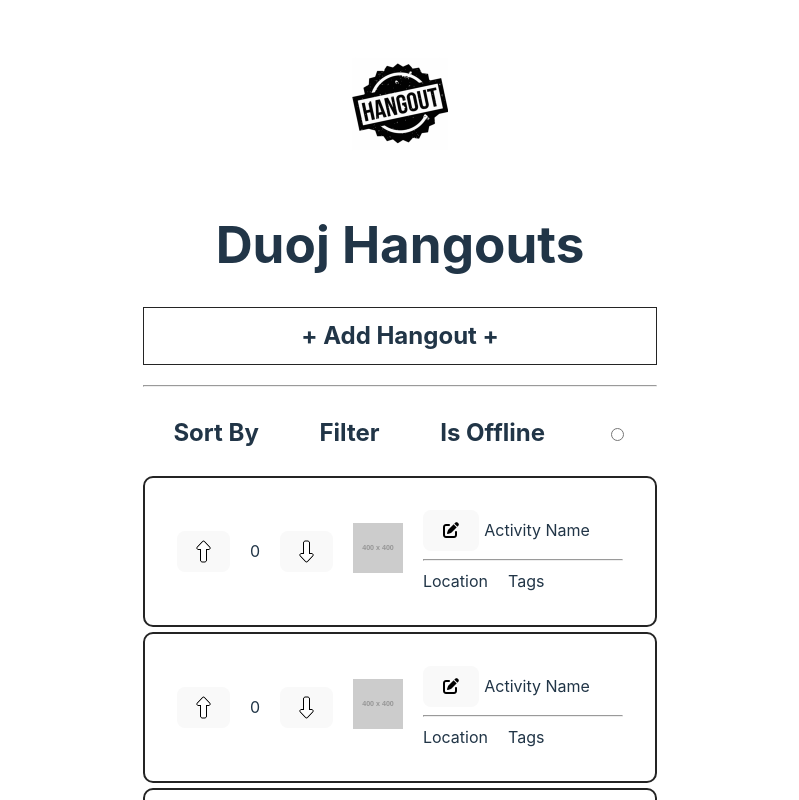
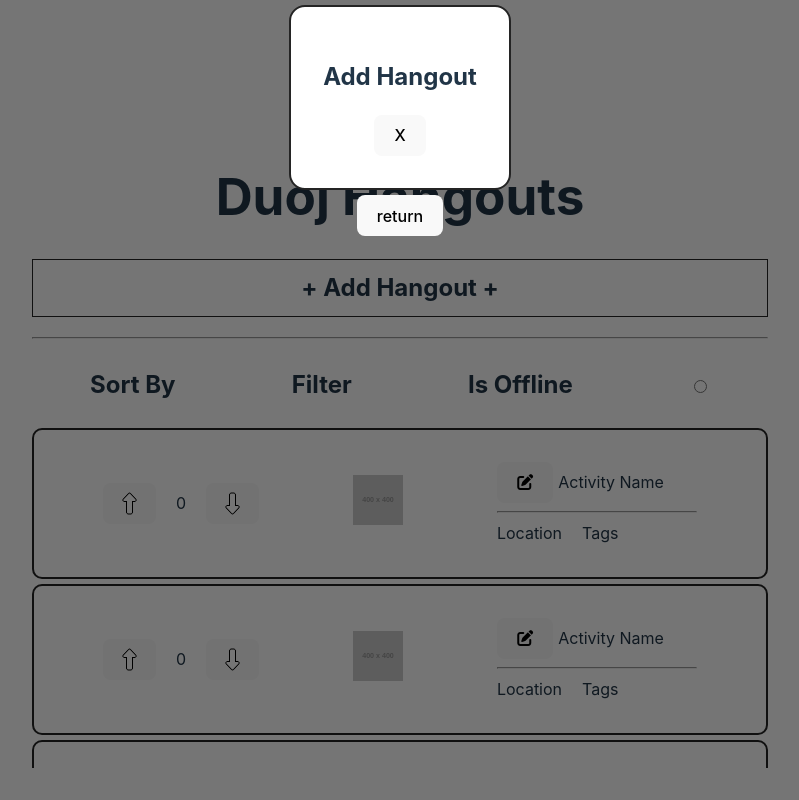
Before and after one commit to elbert-git/DuojHangouts, a Svelte app: page / in a window 1280 px wide. Both pictures are taken after a click on the element "+ Add Hangout +". Shown: the top 800 px of the page, without its empty margins (240-1039 px from the left). Built offline with nearby package versions, Linux system fonts and the light colour scheme.

Commit message:
added modal in

```diff
--- a/package.json
+++ b/package.json
@@ -4,7 +4,7 @@
   "version": "0.0.0",
   "type": "module",
   "scripts": {
-    "dev": "vite",
+    "dev": "vite --host",
     "build": "vite build",
     "preview": "vite preview"
   },
--- a/src/App.svelte
+++ b/src/App.svelte
@@ -1,13 +1,22 @@
 <script>
   import hangoutLogo from '/android-chrome-192x192.png';
-  import Counter from './lib/Counter.svelte';
+  import HangoutEntry from './lib/HangoutEntry.svelte';
+  import PopUpModal from './lib/common/PopUpModal.svelte';
+  import HangoutForm from './lib/HangoutForm.svelte';
+
+  // states
+  let newEntrySlideUp = false;
+  let allHangouts = {}
+  // event callbacks
+  const toggleNewEntryModal = (bool)=>{newEntrySlideUp = bool}
 </script>
 
-<main>
+<main class="main">
+  <!-- root div to suppor pop up -->
+  <div class="root">
     <img src={hangoutLogo} class="logo svelte" alt="Hangout Logo" />
     <h1>Duoj Hangouts</h1>
-
-  <h2 class="hangout-button">+ Add Hangout +</h2>
+    <h2 class="hangout-button" on:pointerup={()=>{toggleNewEntryModal(true)}}>+ Add Hangout +</h2>
     <hr />
     <div class="flex flex-row justify-around">
       <h2>Sort By</h2>
@@ -16,14 +25,20 @@
       <input type="radio" />
     </div>
     <div class="card">
-    <Counter />
+      <HangoutEntry />
     </div>
     <div class="card">
-    <Counter />
+      <HangoutEntry />
     </div>
     <div class="card">
-    <Counter />
+      <HangoutEntry />
     </div>
+  </div>
+
+  <!-- pop up modals -->
+  <PopUpModal slideUp={newEntrySlideUp} toggleModal={toggleNewEntryModal}>
+    <HangoutForm></HangoutForm>
+  </PopUpModal>
 </main>
 
 <style>
--- a/src/app.css
+++ b/src/app.css
@@ -1,3 +1,14 @@
+*{box-sizing: border-box;}
+html, body, #app, .main{
+  height: 100%;
+  width: 100%;
+  overflow-y: hidden;
+}
+.root{
+  height: 100%;
+  overflow-y: scroll;
+}
+
 :root {
   font-family: Inter, system-ui, Avenir, Helvetica, Arial, sans-serif;
   line-height: 1.5;
@@ -45,7 +56,7 @@ h1 {
 }
 
 #app {
-  max-width: 1280px;
+  max-width: 800px;
   margin: 0 auto;
   padding: 2rem;
   text-align: center;
@@ -123,3 +134,11 @@ button:focus-visible {
 .grow {
   flex-grow: 1;
 }
+
+
+
+
+
+
+/* for debugging */
+/* *{outline: rgba(255, 0, 0, 0.363) 1px solid;}  */
--- /dev/null
+++ b/src/lib/HangoutForm.svelte
@@ -0,0 +1,42 @@
+<script>
+
+</script>
+
+<div class="root">
+  <div class="card">
+    <!-- top row -->
+    <div class="topRow">
+      <h2>Add Hangout</h2>
+      <button>X</button>
+    </div>
+    <!-- main body -->
+    <div class="formBody">
+
+    </div>
+  </div>
+</div>
+
+<style>
+  .root{
+    pointer-events: auto;
+    height: 100%;
+    width: 100%;
+
+    display: flex;
+    align-items: center;
+    justify-content: center;
+  }
+
+  .card{
+    background-color: white;
+    border-radius: 1rem;
+  }
+
+  .topRow{
+    width: 100%;
+  }
+
+  .formBody{
+    width: 100%;
+  }
+</style>
--- /dev/null
+++ b/src/lib/common/PopUpModal.svelte
@@ -0,0 +1,51 @@
+<script>
+  // props
+  export let slideUp = false;
+  export let toggleModal = null
+</script>
+
+<div class="overlay">
+  <div class={slideUp ? "bg overlay" : "bg overlay bg-slideDown"} on:pointerup={()=>{toggleModal(false)}}></div>
+  <div class={slideUp ? "slider" : "slider slider-slideDown"}>
+    <slot>child</slot>
+    <button on:pointerup={()=>{toggleModal(false)}}>return</button>
+  </div>
+</div>
+
+<style>
+  .overlay{
+    height: 100vh;
+    width: 100vw;
+    pointer-events: none;
+
+
+    position: absolute;
+    top: 0vh; left:0;
+  }
+
+  .bg{
+    pointer-events: auto;
+    height: 100vh;
+    width: 100vw;
+    transition: 0.3s;
+    background-color: rgba(0, 0, 0, 0.541);
+  }
+  .bg-slideDown{
+    opacity: 0;
+    pointer-events: none;
+  }
+
+
+  .slider{
+    position: relative;
+    top:0vh;
+    transition: 0.3s;
+  }
+  .slider-slideDown{
+    top:130vh !important;
+  }
+
+  button{
+    pointer-events: auto;
+  }
+</style>
--- a/src/modules/dataManager.js
+++ b/src/modules/dataManager.js
@@ -33,7 +33,7 @@ export default class DataManager{
     const resText = await response.text()
     return resText
   }
-  static async updateOne(pk,payload){
+  static async updateOneHangout(pk,payload){
     const endPoint = DataManager.isDevelopment ? "dev_updateOne/" : "updateOne/";
     const finalUrl = DataManager.baseUrl + endPoint + `${pk}/`;
     const response = await fetch(finalUrl, {method:"PUT", body:JSON.stringify(payload)})
```
Also changed, not shown: src/lib/HangoutEntry.svelte (renamed from src/lib/Counter.svelte). Lines whose indentation alone changed are shown as unchanged.
